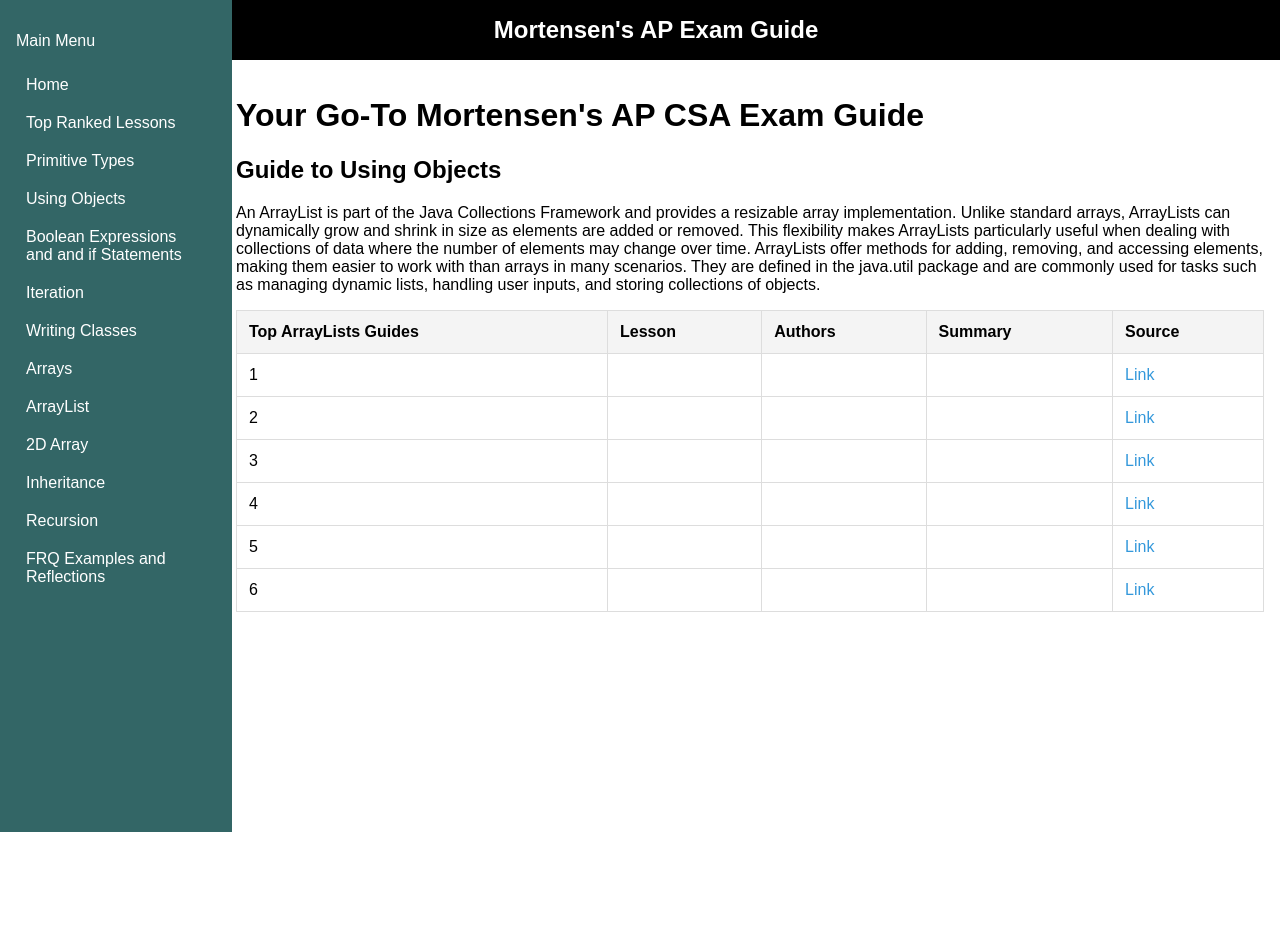
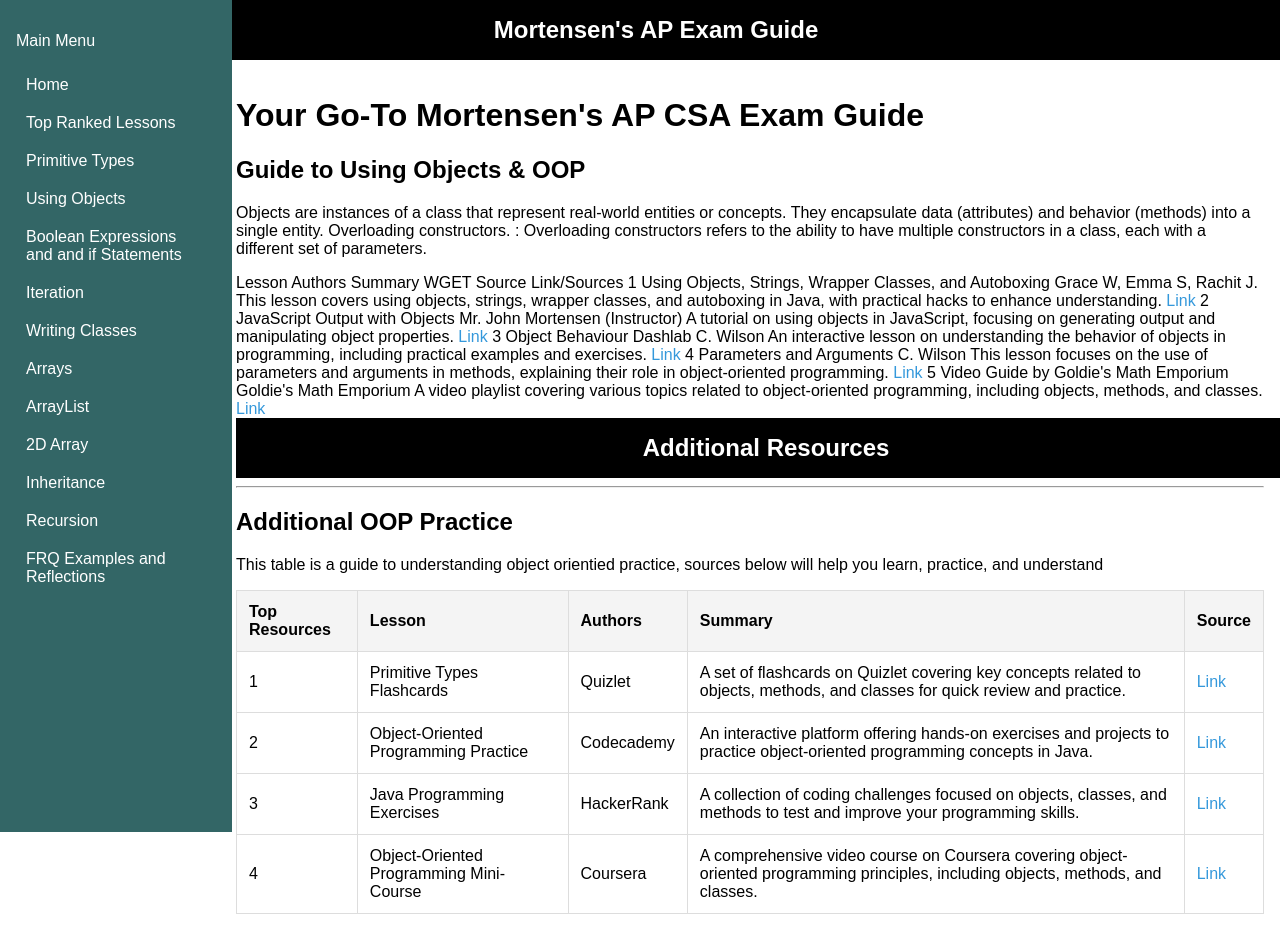
Before and after one commit to akshat122805/newtest, a plain HTML site: page objects.html in a window 1280 px wide. Shown: the top 950 px of the page. Before the commit the page ends 800 px from the top, so only its background shows below. Drawn offline with Linux system fonts and the light colour scheme.

Commit message:
Update objects.html

```diff
--- a/objects.html
+++ b/objects.html
@@ -105,11 +105,62 @@
     <div class="container">
         <h1 id="home">Your Go-To Mortensen's AP CSA Exam Guide</h1>
 
-         <h2 class="section-title">Guide to Using Objects</h2>
-        <p>An ArrayList is part of the Java Collections Framework and provides a resizable array implementation. Unlike standard arrays, ArrayLists can dynamically grow and shrink in size as elements are added or removed. This flexibility makes ArrayLists particularly useful when dealing with collections of data where the number of elements may change over time. ArrayLists offer methods for adding, removing, and accessing elements, making them easier to work with than arrays in many scenarios. They are defined in the java.util package and are commonly used for tasks such as managing dynamic lists, handling user inputs, and storing collections of objects.</p>
+         <h2 class="section-title">Guide to Using Objects & OOP</h2>
+        <p>Objects are instances of a class that represent real-world entities or concepts. They encapsulate data (attributes) and behavior (methods) into a single entity. Overloading constructors. : Overloading constructors refers to the ability to have multiple constructors in a class, each with a different set of parameters.</p>
+                <th>Lesson</th>
+                <th>Authors</th>
+                <th>Summary</th>
+                <th>WGET Source Link/Sources</th>
+            </tr>
+           <tr>
+            <td>1</td>
+            <td>Using Objects, Strings, Wrapper Classes, and Autoboxing</td>
+            <td>Grace W, Emma S, Rachit J.</td>
+            <td>This lesson covers using objects, strings, wrapper classes, and autoboxing in Java, with practical hacks to enhance understanding.</td>
+            <td><a href="https://nighthawkcoders.github.io/teacher_portfolio//2023/10/05/java-objects-P3_IPYNB_2_.html">Link</a></td>
+        </tr>
+        <tr>
+            <td>2</td>
+            <td>JavaScript Output with Objects</td>
+            <td>Mr. John Mortensen (Instructor)</td>
+            <td>A tutorial on using objects in JavaScript, focusing on generating output and manipulating object properties.</td>
+            <td><a href="https://nighthawkcoders.github.io/teacher_portfolio//2023/09/13/javascript_output_objects_IPYNB_2_.html">Link</a></td>
+        </tr>
+        <tr>
+            <td>3</td>
+            <td>Object Behaviour Dashlab</td>
+            <td>C. Wilson</td>
+            <td>An interactive lesson on understanding the behavior of objects in programming, including practical examples and exercises.</td>
+            <td><a href="https://cw045.k12.sd.us/AP%20Computer%20Science%20A/WebLessons%20CD%202006/LessonA4/index.html">Link</a></td>
+        </tr>
+        <tr>
+            <td>4</td>
+            <td>Parameters and Arguments</td>
+            <td>C. Wilson</td>
+            <td>This lesson focuses on the use of parameters and arguments in methods, explaining their role in object-oriented programming.</td>
+            <td><a href="https://cw045.k12.sd.us/AP%20Computer%20Science%20A/WebLessons%20CD%202006/LessonA4/A4-B.html">Link</a></td>
+        </tr>
+        <tr>
+            <td>5</td>
+            <td>Video Guide by Goldie's Math Emporium</td>
+            <td>Goldie's Math Emporium</td>
+            <td>A video playlist covering various topics related to object-oriented programming, including objects, methods, and classes.</td>
+            <td><a href="https://www.youtube.com/playlist?list=PLvMBYjeokPj929Bb8uwwXlglGAZyqLOxb">Link</a></td>
+        </tr>
+    </table>
+</body>
+</html>
+          <header>
+    <h1>Additional Resources</h1>
+    </header>
+
+        <hr>
+
+        <h2 class="section-title">Additional OOP Practice</h2>
+        <p>This table is a guide to understanding object orientied practice, sources below will help you learn, practice, and understand</p>
         <table>
         <tr>
-                <th>Top ArrayLists Guides</th>
+            <th>Top Resources</th>
             <th>Lesson</th>
             <th>Authors</th>
             <th>Summary</th>
@@ -117,44 +168,32 @@
         </tr>
         <tr>
             <td>1</td>
-                <td></td>
-                <td></td>
-                <td></td>
-                <td><a href="#">Link</a></td>
+            <td>Primitive Types Flashcards</td>
+            <td>Quizlet</td>
+            <td>A set of flashcards on Quizlet covering key concepts related to objects, methods, and classes for quick review and practice.</td>
+            <td><a href="https://quizlet.com/421606237/ap-computer-science-unit-1-primitive-types-flash-cards/">Link</a></td>
         </tr>
         <tr>
             <td>2</td>
-                <td></td>
-                <td></td>
-                <td></td>
-                <td><a href="#">Link</a></td>
+            <td>Object-Oriented Programming Practice</td>
+            <td>Codecademy</td>
+            <td>An interactive platform offering hands-on exercises and projects to practice object-oriented programming concepts in Java.</td>
+            <td><a href="https://www.codecademy.com/learn/learn-java">Link</a></td>
         </tr>
         <tr>
             <td>3</td>
-                <td></td>
-                <td></td>
-                <td></td>
-                <td><a href="#">Link</a></td>
+            <td>Java Programming Exercises</td>
+            <td>HackerRank</td>
+            <td>A collection of coding challenges focused on objects, classes, and methods to test and improve your programming skills.</td>
+            <td><a href="https://www.hackerrank.com/domains/tutorials/10-days-of-java">Link</a></td>
         </tr>
         <tr>
             <td>4</td>
-                <td></td>
-                <td></td>
-                <td></td>
-                <td><a href="#">Link</a></td>
-            </tr>
-            <tr>
-                <td>5</td>
-                <td></td>
-                <td></td>
-                <td></td>
-                <td><a href="#">Link</a></td>
-            </tr>
-            <tr>
-                <td>6</td>
-                <td></td>
-                <td></td>
-                <td></td>
-                <td><a href="#">Link</a></td>
+            <td>Object-Oriented Programming Mini-Course</td>
+            <td>Coursera</td>
+            <td>A comprehensive video course on Coursera covering object-oriented programming principles, including objects, methods, and classes.</td>
+            <td><a href="https://www.coursera.org/learn/object-oriented-programming">Link</a></td>
         </tr>
     </table>
+</body>
+</html>
```
Lines whose indentation alone changed are shown as unchanged.
